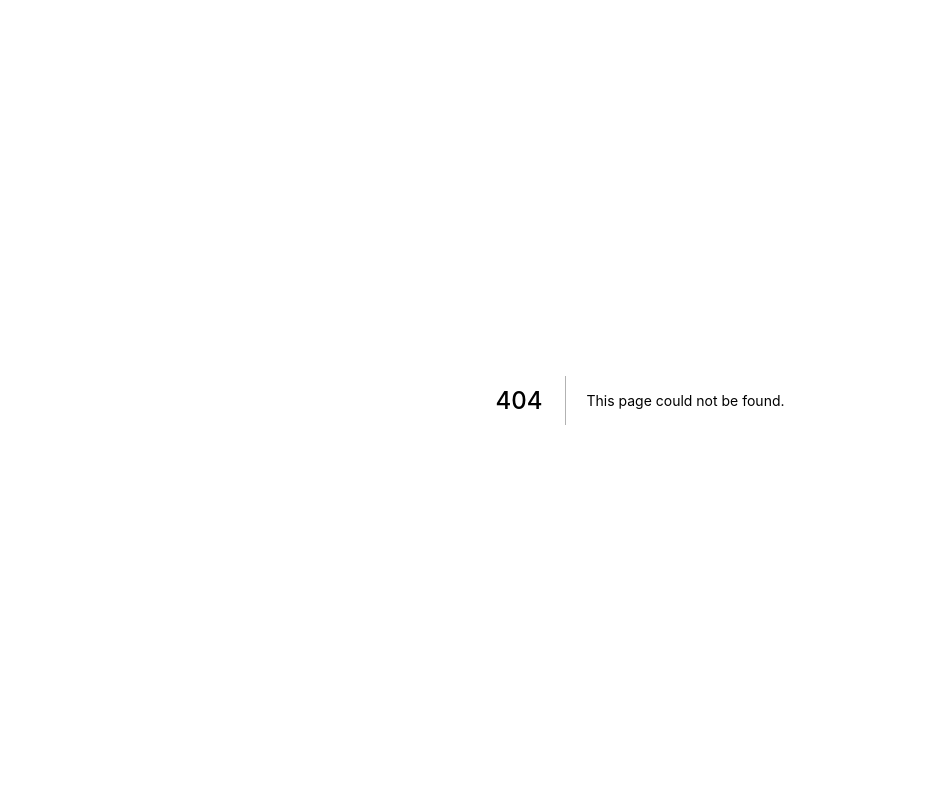
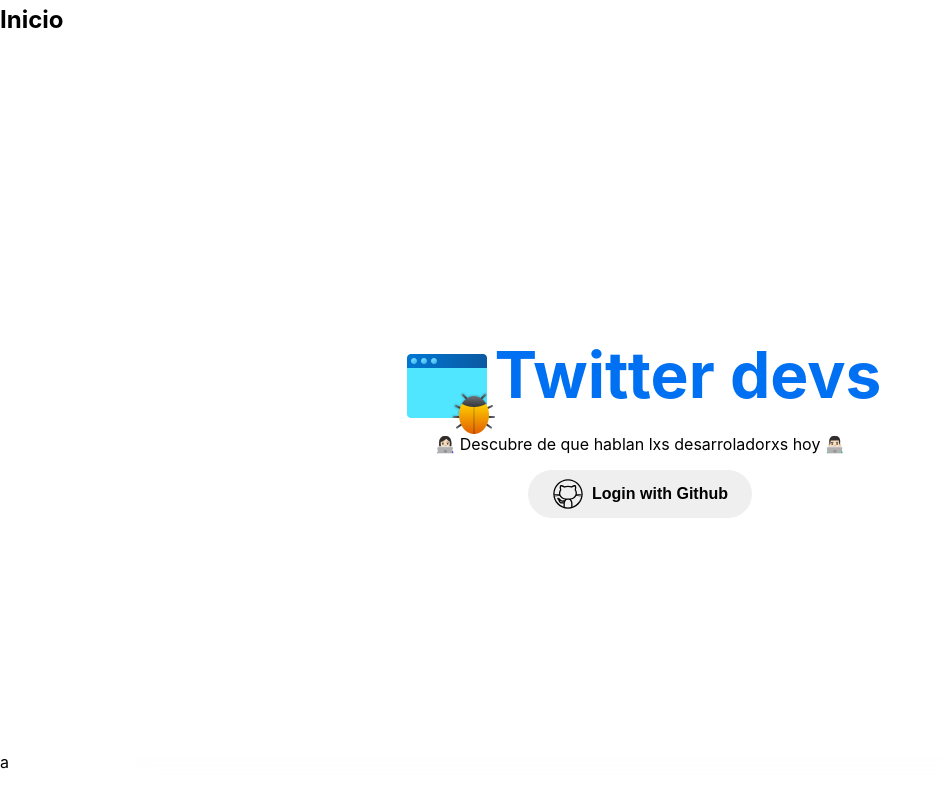
Before and after one commit to danilodiez/twitter-devs, a Next.js app: page /home in a window 1280 px wide. Before the commit this address had no page. Shown: the whole page, without its empty margins (0-942 px from the left). Built offline with nearby package versions, Linux system fonts and the light colour scheme; no server answers.

Commit message:
feat: add first api endpoint

```diff
--- a/pages/api/hello.js
+++ /dev/null
@@ -1,5 +0,0 @@
-// Next.js API route support: https://nextjs.org/docs/api-routes/introduction
-
-export default function handler(req, res) {
-  res.status(200).json({ name: 'John Doe' })
-}
--- /dev/null
+++ b/pages/api/statuses/home_timeline/index.js
@@ -0,0 +1,37 @@
+const timeline = [
+  {
+    id: "0",
+    avatar:
+      "https://pbs.twimg.com/profile_images/1274822387532328960/feySZs0k_reasonably_small.jpg",
+    username: "wongmjane",
+    message: `Twitter Web App now runs ES6+ for modern browsers*, reducing the polyfill bundle size by 83%
+
+  (gzipped size went from 16.6 KB down to 2.7 KB!!)
+
+  * Chrome 79+, Safari 14+, Firefox 68+`,
+  },
+  {
+    id: "1",
+    avatar:
+      "https://pbs.twimg.com/profile_images/1083714591752941568/Q7LnIANs_reasonably_small.jpg",
+    username: "danilodiez",
+    message: "probando probando 🦉",
+    name: "Danilo Diez",
+  },
+  {
+    id: "2",
+    username: "d4nidev",
+    name: "Daniel de la Cruz",
+    avatar:
+      "https://pbs.twimg.com/profile_images/1177987137892958208/egsJgx1b_reasonably_small.jpg",
+    message: `Abro paraguas Paraguas
+
+  Clean Code es un libro obsoleto que en 2020, con los paradigmas de desarrollo de software que manejamos, puede hacerte más daño que beneficio.`,
+  },
+];
+
+export default (req, res) => {
+  res.statusCode = 200;
+  res.setHeader("Content-Type", "application/json");
+  res.send(JSON.stringify(timeline));
+};
--- /dev/null
+++ b/pages/home/home.module.css
@@ -0,0 +1,23 @@
+.header {
+  border-bottom: 1px solid white;
+  height: 49px;
+  position: fixed;
+  width: 100%;
+  top: 0;
+}
+
+.nav {
+  bottom: 0;
+  border-top: 1px solid white;
+  height: 49px;
+  position: fixed;
+  width: 100%;
+}
+
+.section {
+  padding-top: 100px;
+}
+
+.h2 {
+  margin-top: 5px;
+}
--- /dev/null
+++ b/pages/home/index.js
@@ -0,0 +1,16 @@
+import styles from "./home.module.css";
+import Home from "../../pages/";
+
+export default function HomePage() {
+  return (
+    <div>
+      <header className={styles.header}>
+        <h2 className={styles.h2}>Inicio</h2>
+      </header>
+      <section className={styles.section}>
+        <Home />
+      </section>
+      <nav className={styles.nav}>a</nav>
+    </div>
+  );
+}
--- a/styles/Home.module.css
+++ b/styles/Home.module.css
@@ -4,7 +4,7 @@
 }
 
 .main {
-  min-height: 90vh;
+  min-height: 82vh;
   padding: 4rem 0;
   flex: 1;
   display: flex;
@@ -12,7 +12,7 @@
   justify-content: center;
   align-items: center;
   border-radius: 10px;
-  box-shadow: 0 10px 25px rgba(250, 250, 250, .1);
+  box-shadow: 0 10px 25px rgba(250, 250, 250, 0.1);
   width: 80%;
 }
 
```
Also changed, not shown: 1 other file (tests, documents, lock files or other folders).
